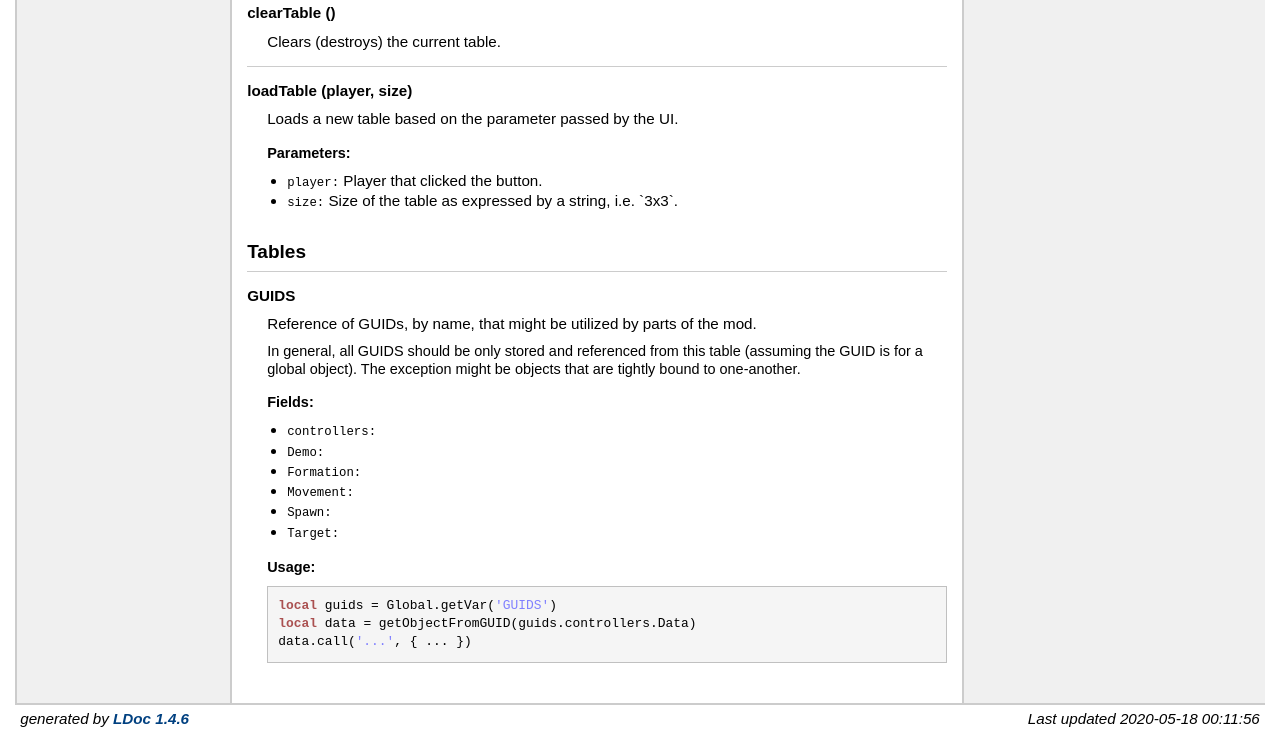
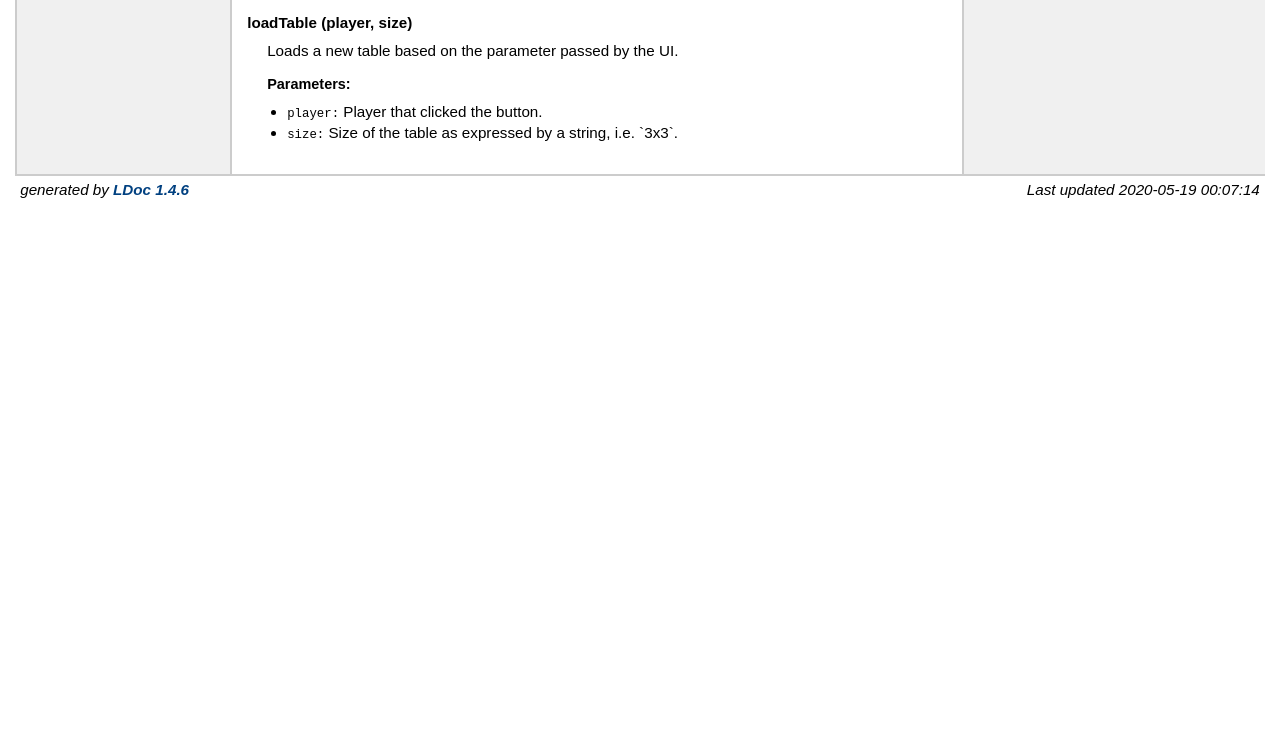
Before and after one commit to swlegion/stardust, a plain HTML site: page modules/Stardust.html in a window 1280 px wide. Shown: the part 872-1605 px from the top of the page. After the commit the page ends 1076 px from the top, so only its background shows below. Drawn offline with Linux system fonts and the light colour scheme.

Commit message:
deploy: f2d7b77bcc9b8f95b02e43e1aab020fc035f2d33

```diff
--- a/modules/Stardust.html
+++ b/modules/Stardust.html
@@ -33,7 +33,6 @@
 <h2>Contents</h2>
 <ul>
 <li><a href="#Functions">Functions</a></li>
-<li><a href="#Tables">Tables</a></li>
 </ul>
 
 
@@ -81,13 +80,6 @@
 	<tr>
 	<td class="name" nowrap><a href="#loadTable">loadTable (player, size)</a></td>
 	<td class="summary">Loads a new table based on the parameter passed by the UI.</td>
-	</tr>
-</table>
-<h2><a href="#Tables">Tables</a></h2>
-<table class="function_list">
-	<tr>
-	<td class="name" nowrap><a href="#GUIDS">GUIDS</a></td>
-	<td class="summary">Reference of GUIDs, by name, that might be utilized by parts of the mod.</td>
 	</tr>
 </table>
 
@@ -197,62 +189,13 @@
 
 </dd>
 </dl>
-    <h2 class="section-header "><a name="Tables"></a>Tables</h2>
-
-    <dl class="function">
-    <dt>
-    <a name = "GUIDS"></a>
-    <strong>GUIDS</strong>
-    </dt>
-    <dd>
-    Reference of GUIDs, by name, that might be utilized by parts of the mod.
-<p> In general, all GUIDS should be only stored and referenced from this table
- (assuming the GUID is for a global object). The exception might be objects
- that are tightly bound to one-another.
-
-
-
-    <h3>Fields:</h3>
-    <ul>
-        <li><span class="parameter">controllers</span>
-
-        </li>
-        <li><span class="parameter">Demo</span>
-
-        </li>
-        <li><span class="parameter">Formation</span>
-
-        </li>
-        <li><span class="parameter">Movement</span>
-
-        </li>
-        <li><span class="parameter">Spawn</span>
-
-        </li>
-        <li><span class="parameter">Target</span>
-
-        </li>
-    </ul>
-
-
-
-
-    <h3>Usage:</h3>
-    <ul>
-        <pre class="example"><span class="keyword">local</span> guids = Global.getVar(<span class="string">'GUIDS'</span>)
-<span class="keyword">local</span> data = getObjectFromGUID(guids.controllers.Data)
-data.call(<span class="string">'...'</span>, { ... })</pre>
-    </ul>
-
-</dd>
-</dl>
 
 
 </div> <!-- id="content" -->
 </div> <!-- id="main" -->
 <div id="about">
 <i>generated by <a href="http://github.com/stevedonovan/LDoc">LDoc 1.4.6</a></i>
-<i style="float:right;">Last updated 2020-05-18 00:11:56 </i>
+<i style="float:right;">Last updated 2020-05-19 00:07:14 </i>
 </div> <!-- id="about" -->
 </div> <!-- id="container" -->
 </body>
```
Also changed, not shown: index.html (+1 -1 lines), modules/Data_Controller.html (+1 -1 lines), modules/Demo_Controller.html (+1 -1 lines), modules/Formation_Controller.html (+1 -1 lines), modules/Miniature.html (+1 -1 lines), modules/Movement_Controller.html (+1 -1 lines), modules/Order_Token.html (+1 -1 lines), modules/Play_Area.html (+1 -1 lines), modules/Spawn_Controller.html (+1 -1 lines), modules/Target_Controller.html (+1 -1 lines).
